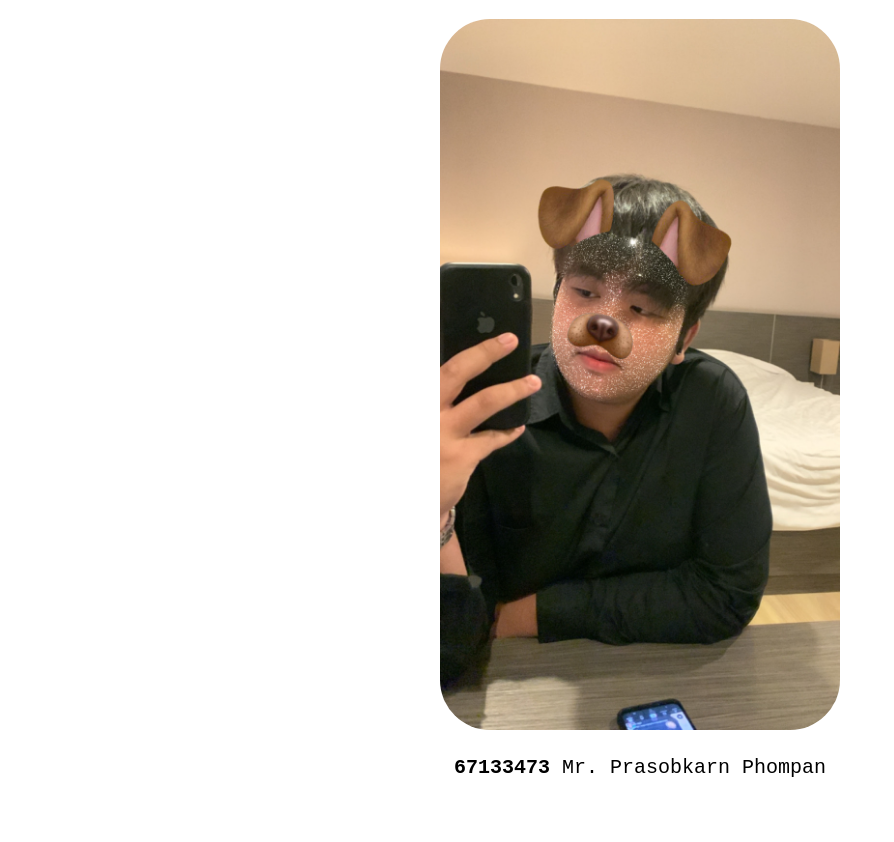
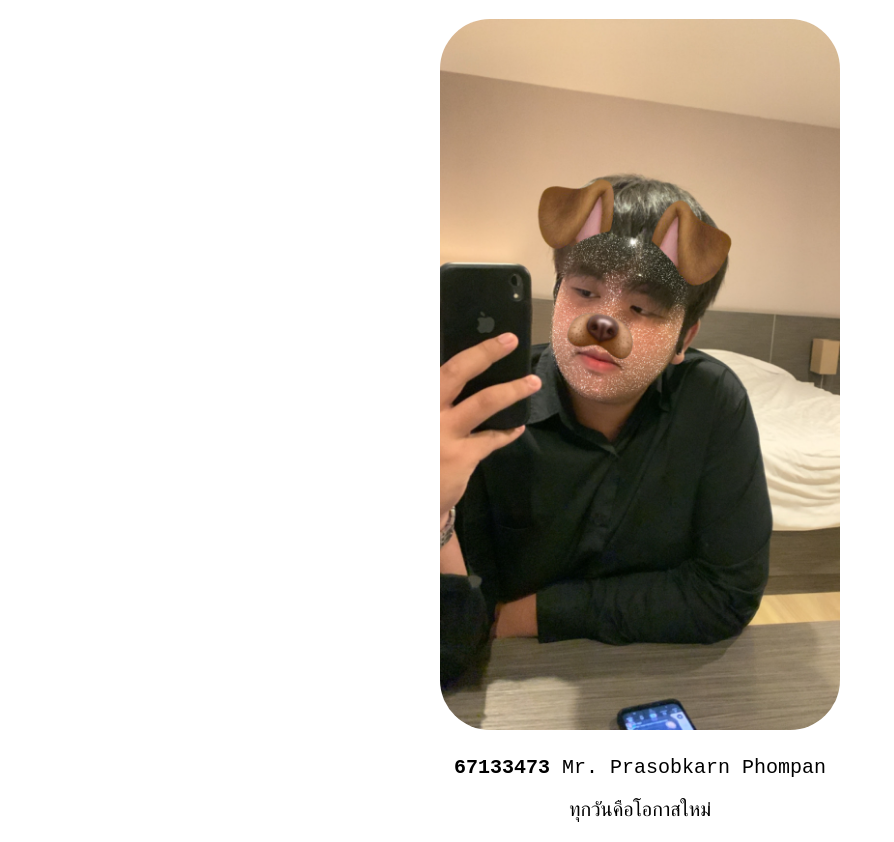
Before and after one commit to reiqz/week2, a plain HTML site: page index.html in a window 1280 px wide. Shown: the part 61-903 px from the top of the page, without its empty margins (0-894 px from the left). Before the commit the page ends 860 px from the top, so only its background shows below. Drawn offline with Linux system fonts and the light colour scheme.

Commit message:
67133473-Dev2.Prasobkarn.V2

```diff
--- a/index.html
+++ b/index.html
@@ -13,6 +13,7 @@
     <div align="center" style="font-family: monospace; font-size: x-large;">
             <img src="./0E4A5C7F-704B-473E-9C75-939E4765EE63.jpg" alt="" width="400" style="border-radius: 50px;">
             <p><b>67133473</b> Mr. Prasobkarn Phompan</p>
+            <p>ทุกวันคือโอกาสใหม่</p>
         </div>
     <!-- 6733333, dev3 info -->
 
```
